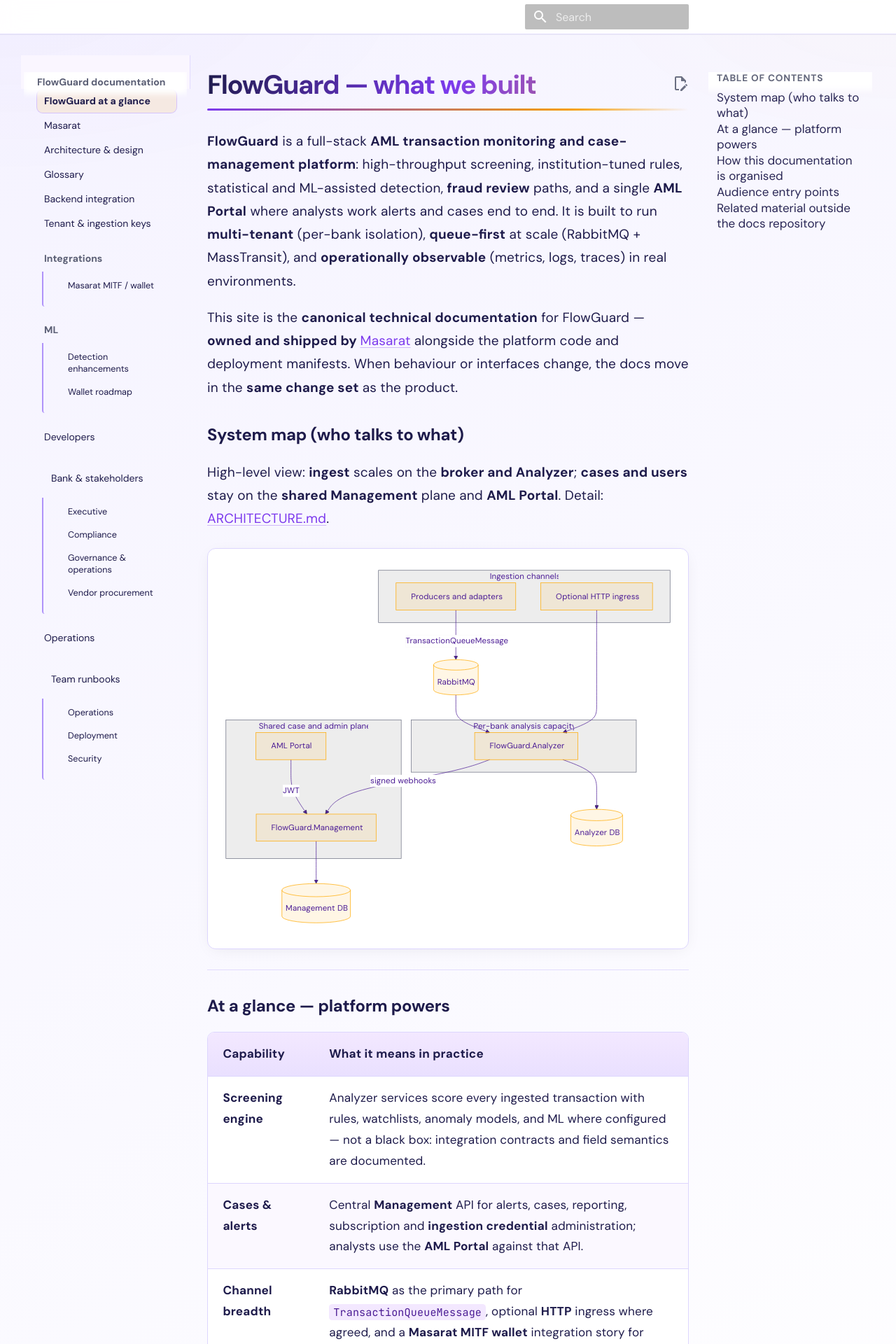
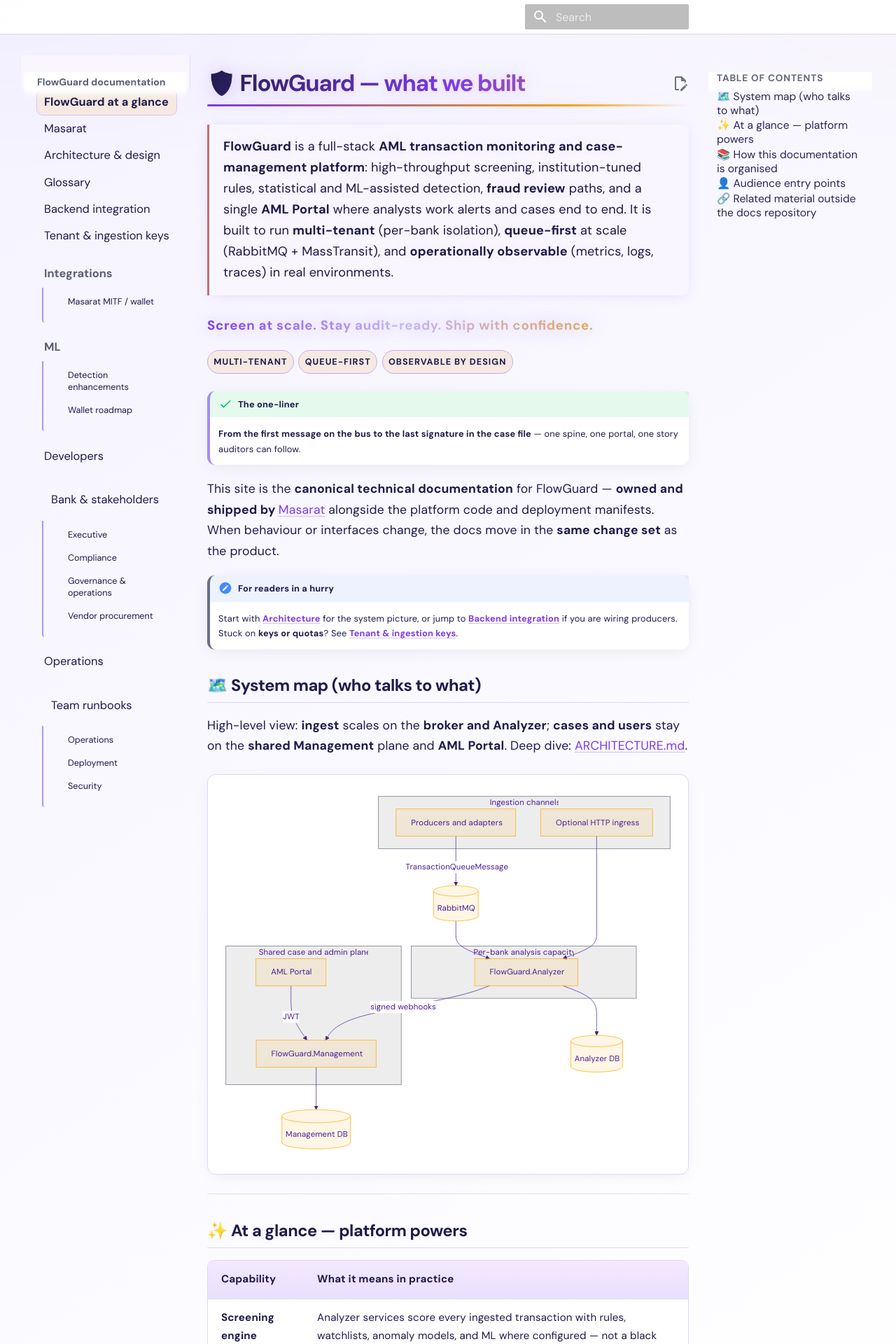
Before and after one commit to anstwechy/mitf_aml_public_docs, an MkDocs documentation site: the page built from docs/README.md, in a window 1280 px wide. Shown: the top 1920 px of the page at 70% size. Built offline with MkDocs 1.6.1 and Material for MkDocs 9.7.7, drawn with Linux system fonts in a browser that asks for light colours; comment, search, counter and statistics services are not loaded; some of the changed text lies outside the part shown.

Commit message:
style(docs): smaller type, glow utilities, emojis on landing pages

````diff
--- a/docs/README.md
+++ b/docs/README.md
@@ -1,12 +1,27 @@
-# FlowGuard — what we built
+# 🛡️ FlowGuard — what we built
 
 **FlowGuard** is a full-stack **AML transaction monitoring and case-management platform**: high-throughput screening, institution-tuned rules, statistical and ML-assisted detection, **fraud review** paths, and a single **AML Portal** where analysts work alerts and cases end to end. It is built to run **multi-tenant** (per-bank isolation), **queue-first** at scale (RabbitMQ + MassTransit), and **operationally observable** (metrics, logs, traces) in real environments.
+{: .flow-lead}
+
+<p class="flow-glow-line">Screen at scale. Stay audit-ready. Ship with confidence.</p>
+
+<p>
+  <span class="flow-pill">Multi-tenant</span>
+  <span class="flow-pill">Queue-first</span>
+  <span class="flow-pill">Observable by design</span>
+</p>
+
+!!! success "The one-liner"
+    **From the first message on the bus to the last signature in the case file** — one spine, one portal, one story auditors can follow.
 
 This site is the **canonical technical documentation** for FlowGuard — **owned and shipped by [Masarat](./masarat.md)** alongside the platform code and deployment manifests. When behaviour or interfaces change, the docs move in the **same change set** as the product.
 
-### System map (who talks to what)
+!!! note "For readers in a hurry"
+    Start with [**Architecture**](./ARCHITECTURE.md) for the system picture, or jump to [**Backend integration**](./BACKEND-INTEGRATION-GUIDE.md) if you are wiring producers. Stuck on **keys or quotas**? See [**Tenant & ingestion keys**](./TENANT_INGESTION_KEYS.md).
 
-High-level view: **ingest** scales on the **broker and Analyzer**; **cases and users** stay on the **shared Management** plane and **AML Portal**. Detail: [ARCHITECTURE.md](ARCHITECTURE.md).
+## 🗺️ System map (who talks to what)
+
+High-level view: **ingest** scales on the **broker and Analyzer**; **cases and users** stay on the **shared Management** plane and **AML Portal**. Deep dive: [ARCHITECTURE.md](ARCHITECTURE.md).
 
 ```mermaid
 flowchart TB
@@ -35,7 +50,7 @@ flowchart TB
 
 ---
 
-### At a glance — platform powers
+## ✨ At a glance — platform powers
 
 | Capability | What it means in practice |
 |------------|---------------------------|
@@ -47,7 +62,7 @@ flowchart TB
 
 ---
 
-### How this documentation is organised
+## 📚 How this documentation is organised
 
 Structure follows [Diátaxis](https://diataxis.fr/) (tutorial / how-to / reference / explanation). The table below is the full map; there is no separate file index so we do not duplicate links.
 
@@ -59,7 +74,7 @@ Structure follows [Diátaxis](https://diataxis.fr/) (tutorial / how-to / referen
 | **Explanation** | [ARCHITECTURE.md](ARCHITECTURE.md), [masarat.md](masarat.md), [bank/README.md](bank/README.md) (executive, governance, compliance, procurement), [ML_DETECTION_ENHANCEMENTS.md](ML_DETECTION_ENHANCEMENTS.md), [ML_WALLET_ROADMAP.md](ML_WALLET_ROADMAP.md) | System design, **Masarat** (ownership & operations), business stakeholders, ML |
 | **Masarat (platform owner)** | [masarat.md](./masarat.md) → [bank/governance — §2](./bank/governance-and-operations.md#2-operating-authority) | Product ownership, platform operations, integration contracts, support model |
 
-## Audience entry points
+## 👤 Audience entry points
 
 | Audience | Start here |
 |----------|------------|
@@ -70,7 +85,7 @@ Structure follows [Diátaxis](https://diataxis.fr/) (tutorial / how-to / referen
 | **Release engineering** | [team-runbooks/deployment-runbook.md](team-runbooks/deployment-runbook.md) → `deployment/QUICK-START.md` in the [platform](#related-material-outside-the-docs-repository) repository |
 | **Executives, compliance, Masarat + bank leadership** | [masarat.md](./masarat.md), [bank/README.md](./bank/README.md) |
 
-## Related material outside the docs repository
+## 🔗 Related material outside the docs repository
 
 This site is **documentation only**. The FlowGuard **application**, `deployment/`, and `src/` live in a separate **platform** clone (the product repository you build and run from source).
 
--- a/docs/stylesheets/extra.css
+++ b/docs/stylesheets/extra.css
@@ -166,6 +166,7 @@
   margin: 0.1rem 0;
   padding: 0.35rem 0.5rem 0.35rem 0.5rem;
   font-weight: 500;
+  font-size: 0.82rem;
   line-height: 1.35;
   transition:
     color var(--flow-dur-fast) var(--flow-ease),
@@ -236,10 +237,10 @@
   }
 }
 
-/* ----- Typography ----- */
+/* ----- Typography: slightly compact for long reads ----- */
 .md-typeset {
-  font-size: 0.95rem;
-  line-height: 1.75;
+  font-size: 0.88rem;
+  line-height: 1.68;
   letter-spacing: 0.01em;
   max-width: 44rem;
 }
@@ -260,6 +261,7 @@
 
 .md-typeset h1 {
   font-weight: 800;
+  font-size: 1.65rem;
   letter-spacing: -0.035em;
   line-height: 1.2;
   border-bottom: none;
@@ -269,6 +271,7 @@
   -webkit-text-fill-color: transparent;
   padding-bottom: 0.2em;
   margin-bottom: 1rem;
+  filter: drop-shadow(0 0 14px rgba(124, 58, 237, 0.22)) drop-shadow(0 0 2px rgba(245, 158, 11, 0.12));
 }
 
 @supports not (background-clip: text) {
@@ -290,8 +293,9 @@
 
 .md-typeset h2 {
   font-weight: 700;
+  font-size: 1.18rem;
   letter-spacing: -0.02em;
-  margin-top: 1.6em;
+  margin-top: 1.5em;
   color: var(--md-default-fg-color);
   border-bottom: 1px solid var(--flow-border);
   padding-bottom: 0.3em;
@@ -299,15 +303,81 @@
 
 .md-typeset h3 {
   font-weight: 600;
+  font-size: 1.04rem;
   color: var(--md-default-fg-color);
-  margin-top: 1.4em;
+  margin-top: 1.3em;
 }
 
 .md-typeset h4,
 .md-typeset h5,
 .md-typeset h6 {
   font-weight: 600;
+  font-size: 0.95rem;
   color: var(--md-default-fg-color--light);
+}
+
+/* ----- First-page & hero utilities (use with attr_list / spans) ----- */
+.md-typeset .flow-lead {
+  font-size: 1.03em;
+  font-weight: 500;
+  line-height: 1.65;
+  color: var(--md-default-fg-color);
+  text-shadow: 0 0 26px rgba(124, 58, 237, 0.12), 0 0 1px rgba(245, 158, 11, 0.1);
+  border-left: 3px solid color-mix(in srgb, #f59e0b 55%, #7c3aed 45%);
+  padding: 0.85rem 1rem 0.85rem 1rem;
+  margin: 1rem 0 1.35rem;
+  border-radius: 0 0.45rem 0.45rem 0;
+  background: color-mix(in srgb, var(--md-code-bg-color) 40%, var(--md-default-bg-color) 60%);
+  box-shadow: 0 2px 20px -6px var(--flow-glow);
+}
+
+[data-md-color-scheme="slate"] .md-typeset .flow-lead {
+  text-shadow: 0 0 32px rgba(167, 139, 250, 0.2), 0 0 2px rgba(251, 191, 36, 0.08);
+}
+
+.md-typeset p.flow-glow-line,
+.md-typeset .flow-glow-line {
+  font-size: 1.06em;
+  font-weight: 700;
+  letter-spacing: 0.04em;
+  margin: 1rem 0;
+  background: linear-gradient(100deg, #7c3aed 0%, #c4b5fd 40%, #f59e0b 100%);
+  -webkit-background-clip: text;
+  background-clip: text;
+  -webkit-text-fill-color: transparent;
+  filter: drop-shadow(0 0 12px rgba(124, 58, 237, 0.35));
+}
+
+.md-typeset span.flow-pill {
+  display: inline-block;
+  font-size: 0.72em;
+  font-weight: 700;
+  text-transform: uppercase;
+  letter-spacing: 0.08em;
+  padding: 0.25em 0.65em;
+  border-radius: 999px;
+  background: var(--flow-pill-bg);
+  border: 1px solid color-mix(in srgb, var(--flow-link) 28%, var(--flow-border) 72%);
+  color: var(--md-default-fg-color) !important;
+  -webkit-text-fill-color: var(--md-default-fg-color) !important;
+  vertical-align: middle;
+  margin: 0 0.15em 0.25em 0;
+}
+
+.md-typeset p:has(.flow-pill) {
+  margin: 0.4rem 0 1.1rem;
+  line-height: 2;
+}
+
+@media (prefers-reduced-motion: reduce) {
+  .md-typeset .flow-lead,
+  .md-typeset .flow-glow-line {
+    text-shadow: none;
+    filter: none;
+  }
+  .md-typeset h1 {
+    filter: none;
+  }
 }
 
 .md-path {
@@ -327,6 +397,7 @@
 .md-nav--secondary .md-nav__link {
   border-radius: 0.3rem;
   margin: 0.05rem 0;
+  font-size: 0.78rem;
   transition: color var(--flow-dur-fast) ease, background var(--flow-dur-fast) ease;
 }
 
@@ -396,9 +467,9 @@
   box-shadow: none;
 }
 
-/* Tables */
+/* Tables: match compact body */
 .md-typeset table:not([class]) {
-  font-size: 0.9em;
+  font-size: 0.86em;
   border-radius: 0.5rem;
   overflow: hidden;
   border: 1px solid var(--flow-border);
````
Also changed, not shown: docs/masarat.md (+17 -9 lines).
